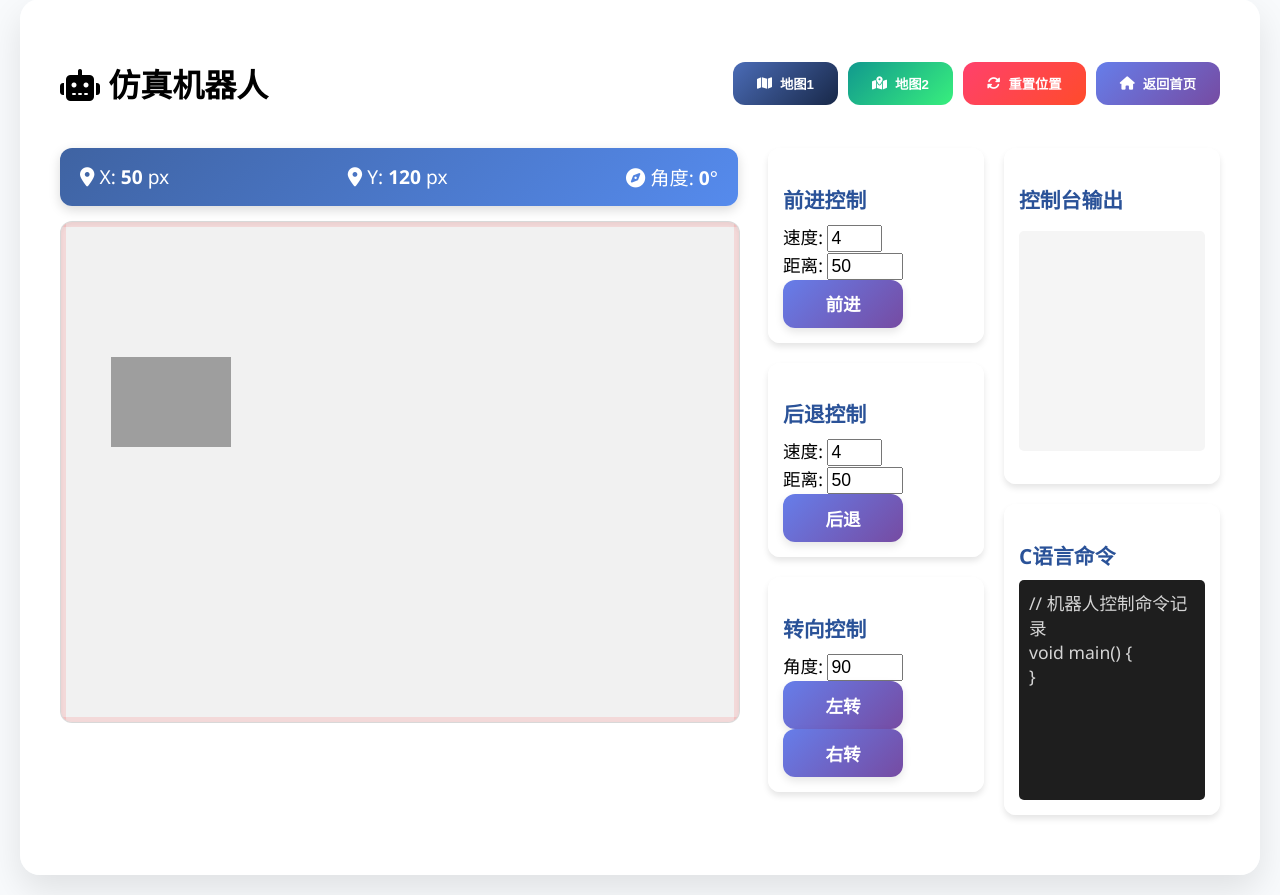
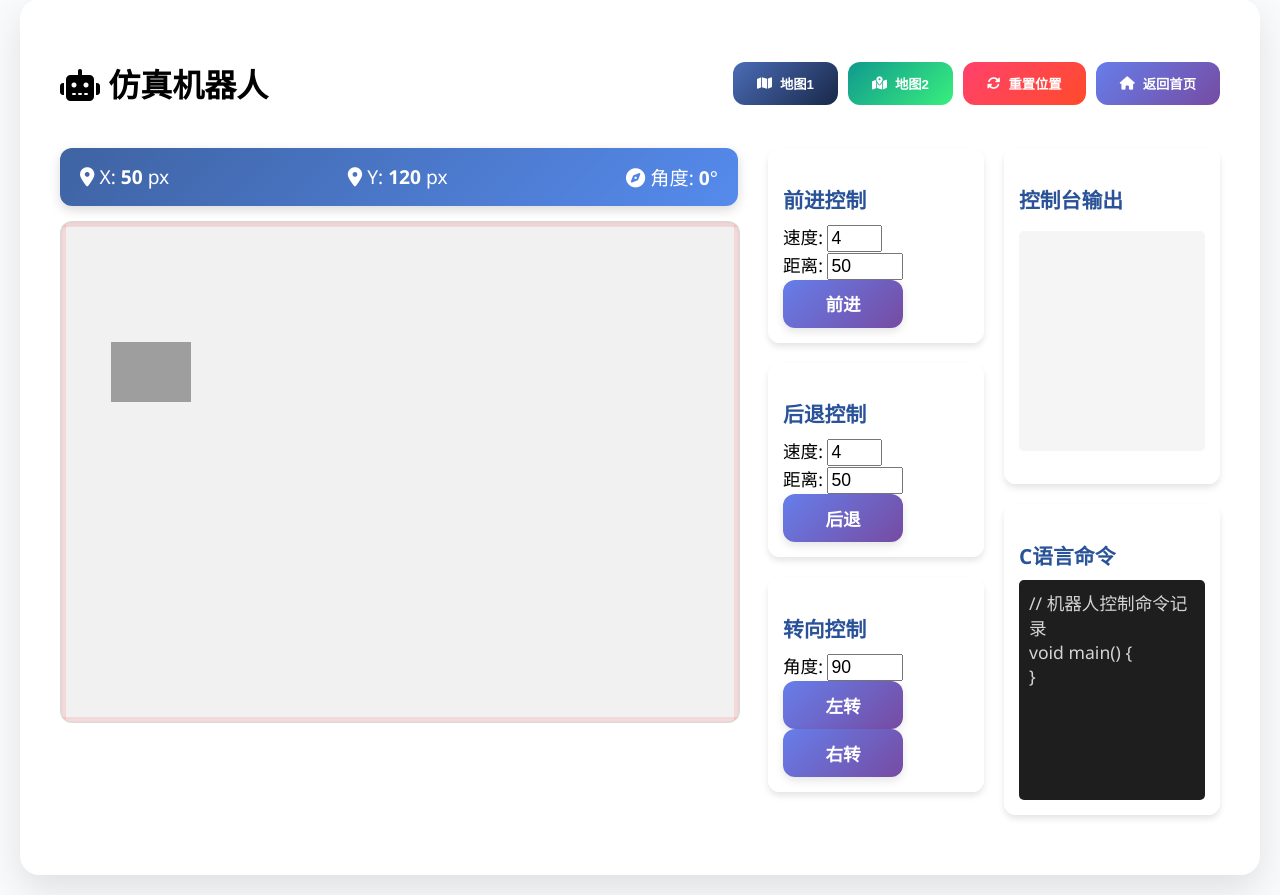
Before and after one commit to uwislab/urobot-mcp, a Flask app: page /robot in a window 1280 px wide. Shown: the part 21-916 px from the top of the page. Run offline with Flask 3, Linux system fonts and the light colour scheme; some libraries are stand-ins or nearby versions; grey boxes are pictures that could not be loaded.

Commit message:
style: adjust robot height and clean up obstacle comments

```diff
--- a/templates/robot/robot.html
+++ b/templates/robot/robot.html
@@ -157,7 +157,7 @@
         #robot {
             position: absolute;
             width: 120px;
-            height: 120px;
+            height: 60px;
             background-image: url('/static/robot.png');
             background-size: contain;
             background-repeat: no-repeat;
@@ -276,12 +276,12 @@
                     <div class="boundary" id="boundary-bottom"></div>
                     <div class="boundary" id="boundary-left"></div>
                     <div class="boundary" id="boundary-right"></div>
-                    <div id="robot" data-rotation="0" style="left: 50px; top: 120px; width: 120px; height: 120px; background-image: url('/static/robot.png'); background-size: contain; background-repeat: no-repeat; background-position: center; position: absolute; transition: all 0.5s ease; transform-origin: center;"></div>
+                    <div id="robot" data-rotation="0" style="left: 30px; top: 120px; width: 120px; height: 60px; background-image: url('/static/robot.png'); background-size: contain; background-repeat: no-repeat; background-position: center; position: absolute; transition: all 0.5s ease; transform-origin: center;"></div>
                     <!-- 地图1没有障碍物 -->
-                    <!-- 地图2障碍物 -->
+
                     <div class="obstacle map2" style="left: 500px; top: 150px; display: none;"></div>
-                    <div class="obstacle map2" style="left: 350px; top: 250px; display: none;"></div>
-                    <div class="obstacle map2" style="left: 250px; top: 50px; display: none;"></div>
+                   <!-- 地图2障碍物 <div class="obstacle map2" style="left: 350px; top: 250px; display: none;"></div> -->
+                    <!-- 地图2障碍物<div class="obstacle map2" style="left: 250px; top: 50px; display: none;"></div> -->
                 </div>
             </div>
 
```
